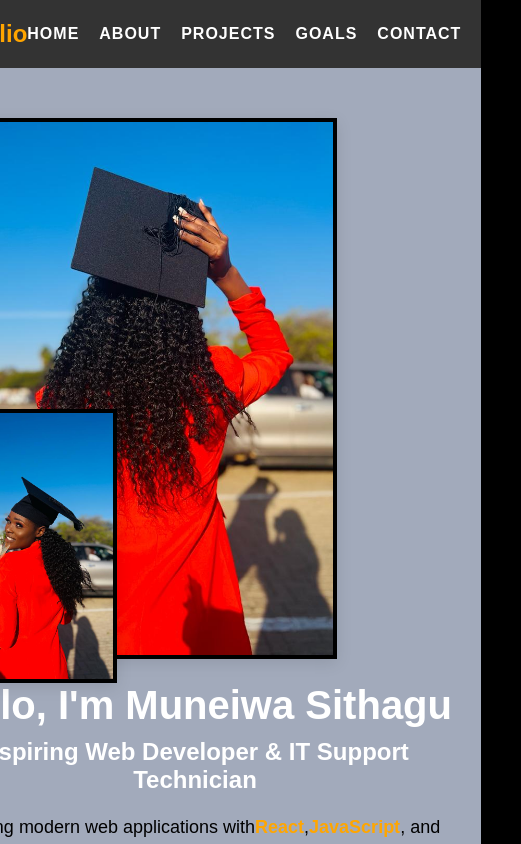
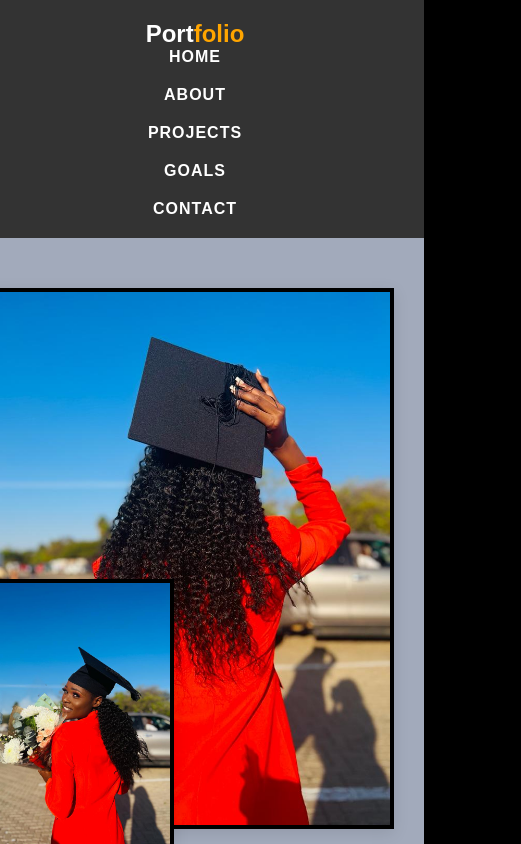
Before and after one commit to moneiwa/Portfolio-Muneiwa, a React (Vite) app: page / in a window 390 px wide. Shown: the top 844 px of the page, 521 px wide, since content can reach past the window. Built offline with nearby package versions, Linux system fonts and the light colour scheme.

Commit message:
Update index.css

```diff
--- a/src/index.css
+++ b/src/index.css
@@ -89,3 +89,35 @@ nav ul li a {
   color: white;
   font-weight: 600;
 }
+
+
+
+
+
+/* Mobile Responsiveness */
+@media (max-width: 768px) {
+  .header {
+    flex-direction: column; /* Stack header elements vertically */
+    padding: 20px 15px; /* Reduce padding for smaller screens */
+  }
+
+  .header h1 {
+    font-size: 20px; /* Slightly smaller font size for mobile */
+    margin-bottom: 10px; /* Add space below the title */
+  }
+
+  nav ul {
+    display: flex;
+    flex-direction: column; /* Stack the navigation items vertically */
+    gap: 10px; /* Reduce gap between menu items */
+    align-items: center; /* Center align the items */
+  }
+
+  nav ul li {
+    display: block; /* Ensure list items are block-level for stacking */
+  }
+
+  nav ul li a {
+    font-size: 1.1rem; /* Slightly smaller font size for mobile */
+  }
+}
```
